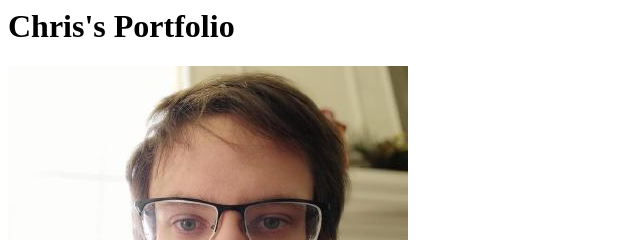
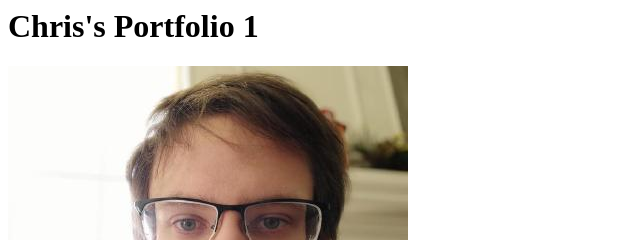
Before and after one commit to nevinsch/nevinsch.github.io, a plain HTML site: page index.html in a window 1280 px wide. Shown: the top 240 px of the page, 0-640 px from the left. Drawn offline with Linux system fonts and the light colour scheme.

Commit message:
First commit

```diff
--- a/index.html
+++ b/index.html
@@ -1,4 +1,4 @@
 <html>
-<h1>Chris's Portfolio</h1>
+<h1>Chris's Portfolio 1</h1>
 <img src="./chris.jpg"/>
 </html>
```
